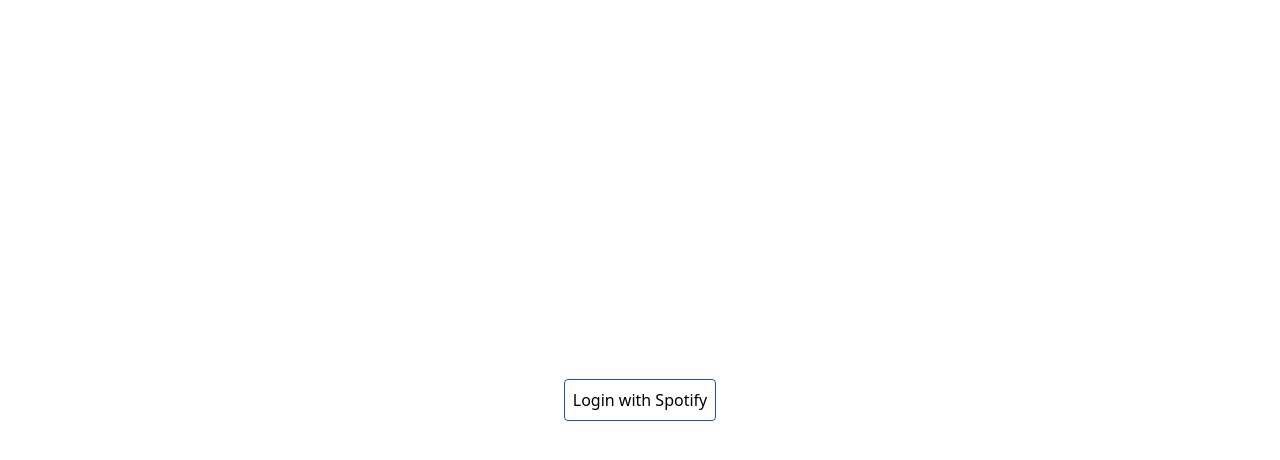
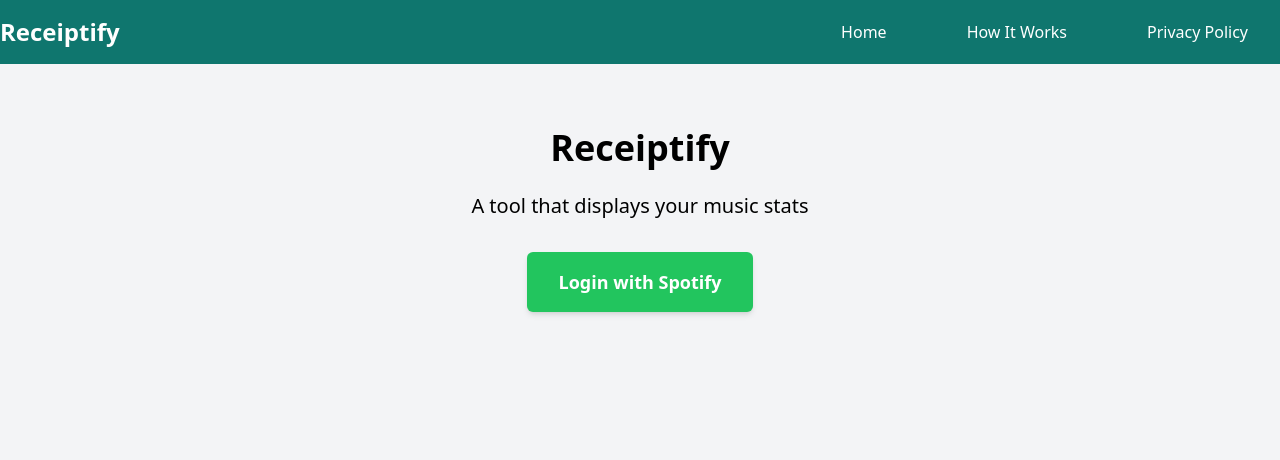
Before and after one commit to Eomm/receiptify, a React (Vite) app in the folder projects/frontend/: page / in a window 1280 px wide. Shown: the top 460 px of the page. Built offline with nearby package versions, Linux system fonts and the light colour scheme; no server answers.

Commit message:
chore: home page style

```diff
--- a/projects/frontend/index.html
+++ b/projects/frontend/index.html
@@ -2,10 +2,14 @@
 <html lang="en">
 <head>
   <meta charset="UTF-8">
-  <meta name="viewport" content="width=device-width, initial-scale=1.0">
-  <title>Receiptify</title>
+  <meta name="description"
+    content="Receiptify - A tool that displays a user's 10 most-played tracks, top artists, top genres, and play stats">
+  <meta name="keywords" content="Receiptify, Spotify, music, tracks, artists, genres, play stats">
+  <meta name="author" content="Manuel Eomm Spigolon, Angela Busato">
+
+  <title>Receiptify - Your Music Stats</title>
 </head>
-<body>
+<body class="bg-gray-100">
   <div id="root"></div>
   <script src="./src/index.jsx" type="module"></script>
 </body>
--- a/projects/frontend/src/App.jsx
+++ b/projects/frontend/src/App.jsx
@@ -1,12 +1,25 @@
 import { Route, Routes } from 'react-router-dom'
+
+import './app.css'
+
 import { Home } from './features/Home'
-import './index.css'
 import { ProtectedRoute } from './routes/ProtectedRoute'
 import { PageNotFound } from "./routes/PageNotFound";
 
 export const App = () => {
   return (
     <>
+      <header className="bg-teal-700 py-4">
+        <nav className="container mx-auto flex items-center justify-between">
+          <h1 className="text-white font-bold text-2xl">Receiptify</h1>
+          <ul className="flex space-x-4 text-white">
+            <li><a href="#" className="hover:bg-rose-400 px-8 py-4 rounded-md">Home</a></li>
+            <li><a href="#" className="hover:bg-rose-400 px-8 py-4 rounded-md">How It Works</a></li>
+            <li><a href="#" className="hover:bg-rose-400 px-8 py-4 rounded-md">Privacy Policy</a></li>
+          </ul>
+        </nav>
+      </header>
+
       <Routes>
         <Route path="/" element={<Home />} />
         <Route
--- a/projects/frontend/src/features/Home.jsx
+++ b/projects/frontend/src/features/Home.jsx
@@ -1,4 +1,5 @@
 import { useEffect, useState } from 'react'
+
 import { getHealth } from '../services/health'
 
 const API_URL = import.meta.env.VITE_API_URL
@@ -17,10 +18,14 @@
   }
 
   return (
-    <div className="grid h-screen place-items-center">
-      <button className="border border-blue-700 rounded p-2" onClick={handleClick}>
-        Login with Spotify
-      </button>
-    </div>
+    <>
+      <div className="flex flex-col items-center mt-16 min-h-screen">
+        <h2 className="text-4xl font-bold mb-6 text-center">Receiptify</h2>
+        <p className="text-xl mb-8 text-center">A tool that displays your music stats</p>
+        <button className="bg-green-500 text-white px-8 py-4 rounded-md text-lg font-semibold shadow-md hover:bg-rose-400" onClick={handleClick}>
+          Login with Spotify
+        </button>
+      </div>
+    </>
   )
 }
```
Also changed, not shown: projects/frontend/src/app.css (renamed from projects/frontend/src/index.css).
